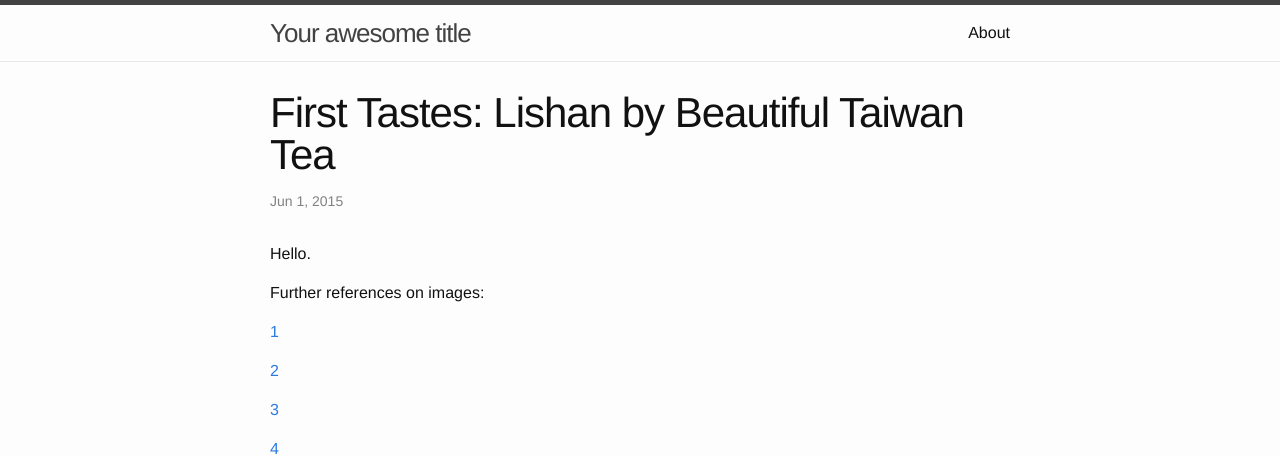
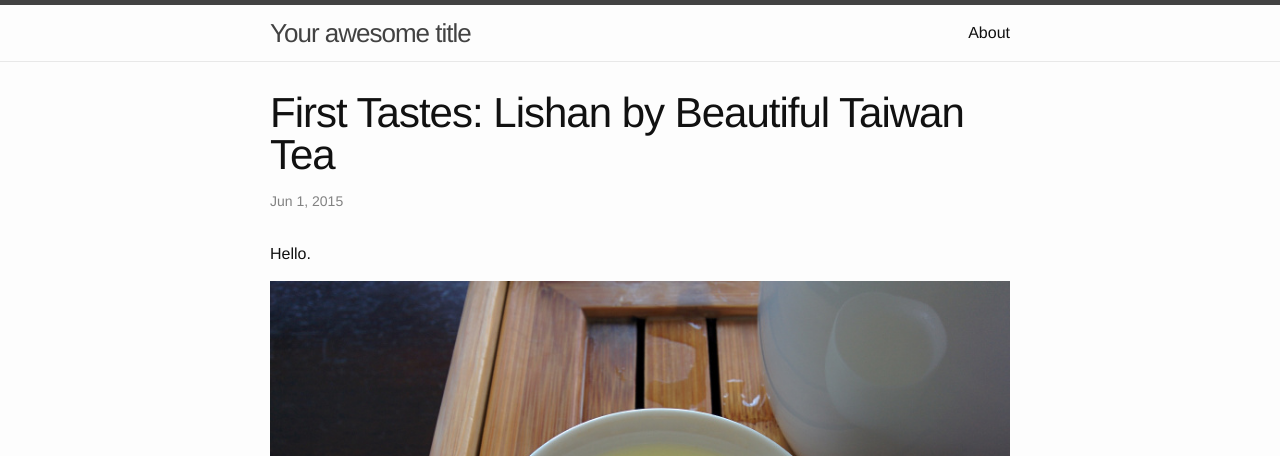
Before and after one commit to taylorkline/nomcha, a Jekyll site: the page built from _posts/2015-06-01-lishan.md, in a window 1280 px wide. Shown: the top 456 px of the page. Built offline with Jekyll 4.4.1, drawn with Linux system fonts in a browser that asks for light colours; Markdown is read by kramdown in place of the engine named in the settings; grey boxes are pictures that could not be loaded.

Commit message:
Added image formatting.

```diff
--- /dev/null
+++ b/_includes/image.html
@@ -0,0 +1,13 @@
+<!-- _includes/image.html -->
+<div class="image-wrapper" >
+   {% if include.imgurl %}
+      <a href="{{ site.url }}/{{ include.imgurl }}" title="{{ include.title }} Full Size" target="_blank">
+   {% endif %}
+   <img src="{{ site.url }}/{{ include.img }}" alt="{{ include.title }}"/>
+   {% if include.imgurl %}
+      </a>
+   {% endif %}
+   {% if include.caption %}
+      <p class="image-caption">{{ include.caption }}</p>
+   {% endif %}
+</div>
--- a/_posts/2015-06-01-lishan.md
+++ b/_posts/2015-06-01-lishan.md
@@ -6,16 +6,4 @@ tags: [taiwanese oolong]
 ---
 Hello.
 
-Further references on images:
-
-[1](http://codingtips.kanishkkunal.in/image-caption-jekyll/)
-
-[2](https://stackoverflow.com/questions/255170/markdown-and-image-alignment/16278366#16278366)
-
-[3](http://thornelabs.net/2014/11/30/centering-images-with-jekyll-and-markdown.html)
-
-[4](https://stackoverflow.com/questions/19331362/using-an-image-caption-in-markdown-jekyll)
-
-![lishan tea liquor]({{ site.baseurl }}/images/lishan/lishan tea.jpg)
-
-<img style="float:right" src="{{ site.baseurl }}/images/lishan/lishan%20tea.jpg">
+{% include image.html img="images/lishan/lishan tea thumb.jpg" title="lishan tea" caption="Tasty Lishan tea" %}
--- a/css/main.scss
+++ b/css/main.scss
@@ -39,7 +39,15 @@ $on-laptop:        800px;
     }
 }
 
+//CSS for images
+.image-wrapper {
+   text-align: center;
 
+   .image-caption {
+      color: $grey-color-dark;
+      margin-top: $spacing-unit / 3;
+   }
+}
 
 // Import partials from `sass_dir` (defaults to `_sass`)
 @import
```
Also changed, not shown: images/lishan/lishan tea thumb.jpg (added).
